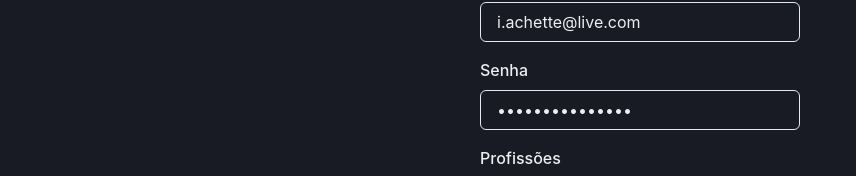
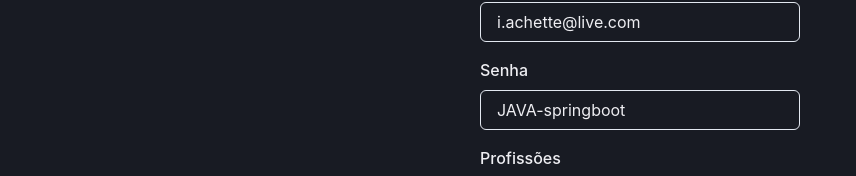
Before and after one commit to moutinhofuturedev/Good-Form, a Next.js app: page /update/1 in a window 1280 px wide. Shown: the part 345-521 px from the top of the page, without its empty margins (0-856 px from the left). Built offline with nearby package versions, Linux system fonts and the light colour scheme; data requests are answered from the project's data file.

Commit message:
feat: mostra senha no input de update

```diff
--- a/src/pages/update/[personId].tsx
+++ b/src/pages/update/[personId].tsx
@@ -131,7 +131,7 @@ export default function UpdatePerson({ person }: updatePersonId) {
 
           <FormLabel mt="1rem">Senha</FormLabel>
           <Input
-            type="password"
+            type="text"
             id="password"
             placeholder="Sua senha"
             defaultValue={person.password}
```
